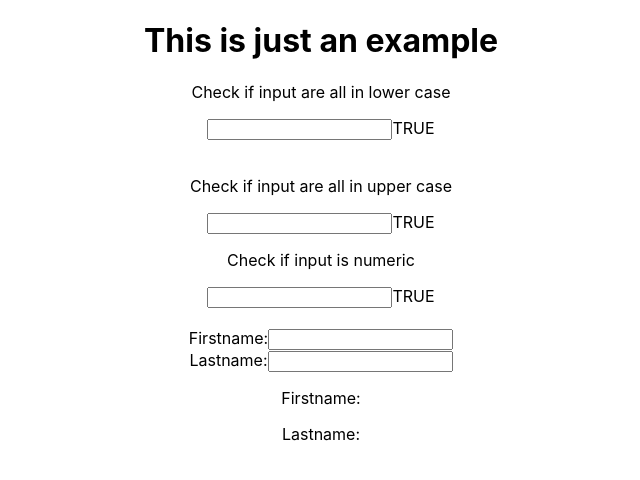
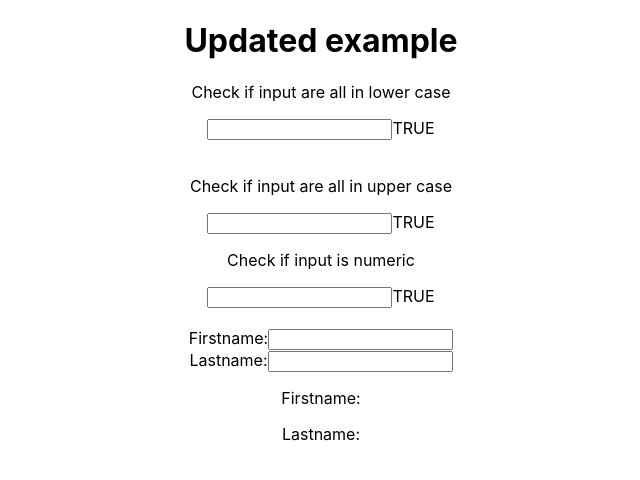
Before and after one commit to AndreHermanto/simple-app, a React (Create React App) app: page / in a window 1280 px wide. Shown: the top 480 px of the page, without its empty margins (319-959 px from the left). Built offline with nearby package versions, Linux system fonts and the light colour scheme.

Commit message:
Updated example

```diff
--- a/src/App.js
+++ b/src/App.js
@@ -8,7 +8,7 @@ function App() {
 
   return (
     <div className="App">
-      <h1>This is just an example</h1>
+      <h1>Updated example</h1>
       <p className="show-current-time">{/*show current time*/}</p>
       <div className="input-lower-case">
         <p>Check if input are all in lower case</p>
```
